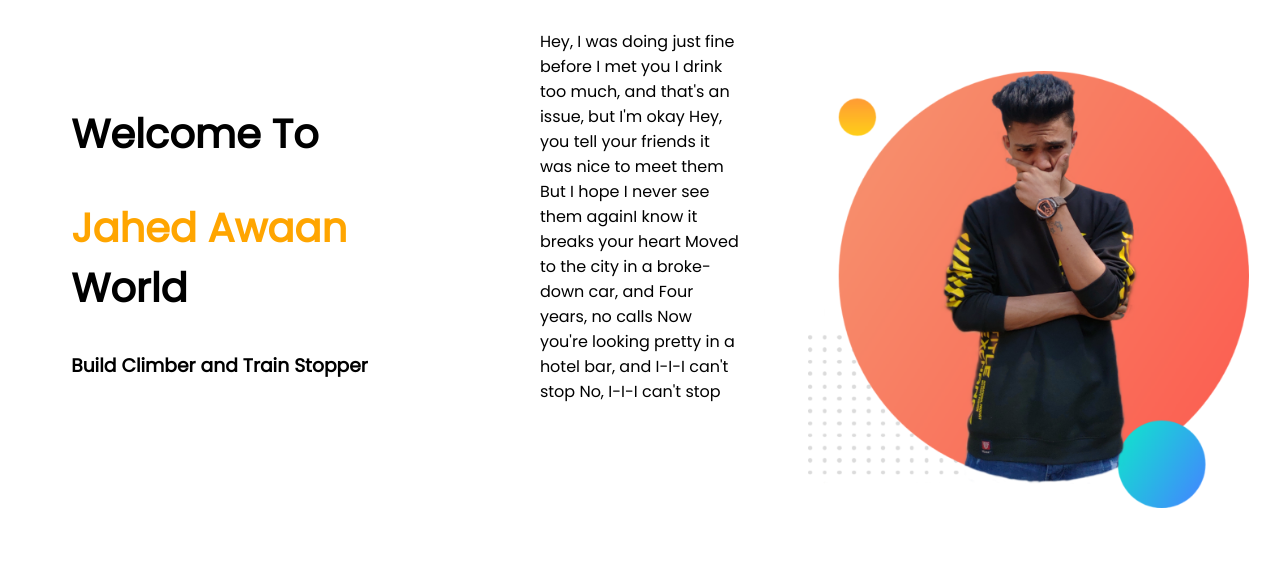
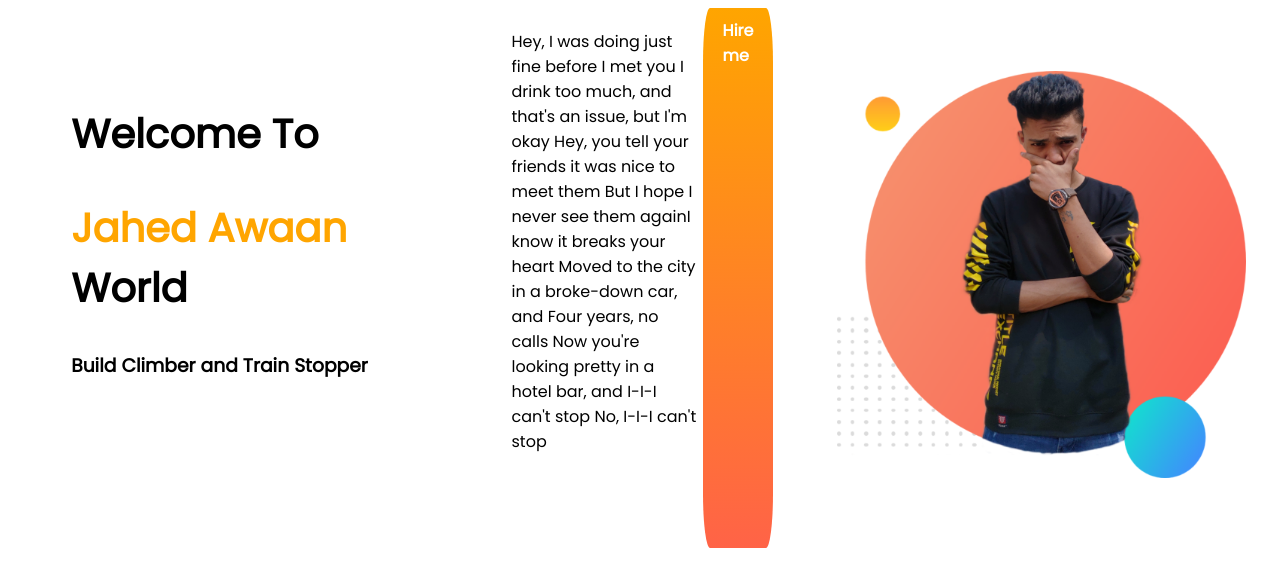
Before and after one commit to JahedAfridi/my-new-website, a plain HTML site: page index.html in a window 1280 px wide. Drawn offline with Linux system fonts and the light colour scheme.

Commit message:
button added

```diff
--- a/index.html
+++ b/index.html
@@ -28,7 +28,9 @@
             Now you're looking pretty in a hotel bar, and
             I-I-I can't stop
             No, I-I-I can't stop </p>
-        <a href="Hire Me"></a>
+        <a class="link-button"
+            href="https://www.facebook.com/profile.php?id=100011004875419&viewas=&show_switched_toast=false&show_switched_tooltip=false&is_tour_dismissed=false&is_tour_completed=false&show_podcast_settings=false&show_community_transition=false&show_community_review_changes=false&should_open_composer=false&badge_type=NEW_MEMBER&show_community__visibility_disclosure=false&bypass_exit_warning=true">
+            Hire me</a>
         <div class="half-width">
             <img src="afridi.png" alt="">
         </div>
--- a/style.css
+++ b/style.css
@@ -27,3 +27,17 @@ p {
     width: 100%;
     padding: 5px;
 }
+
+.link-button {
+    text-decoration: none;
+    background-image: linear-gradient(orange, tomato);
+    padding: 10px 20px;
+    color: white;
+    font-weight: 700;
+    border-radius: 10%;
+}
+
+.top-banner {
+    background-image: url(images/top-banner.png);
+    background-repeat: none;
+}
```
Also changed, not shown: dream-bg.png (added), images/dream-bg.png (added), images/exp-bg.png (added), images/jhankar.png (added), images/jhankar2.png (added), images/my-bg.png (added), images/my-bg2.png (added), images/top-banner.png (added), top-banner.png (added).
